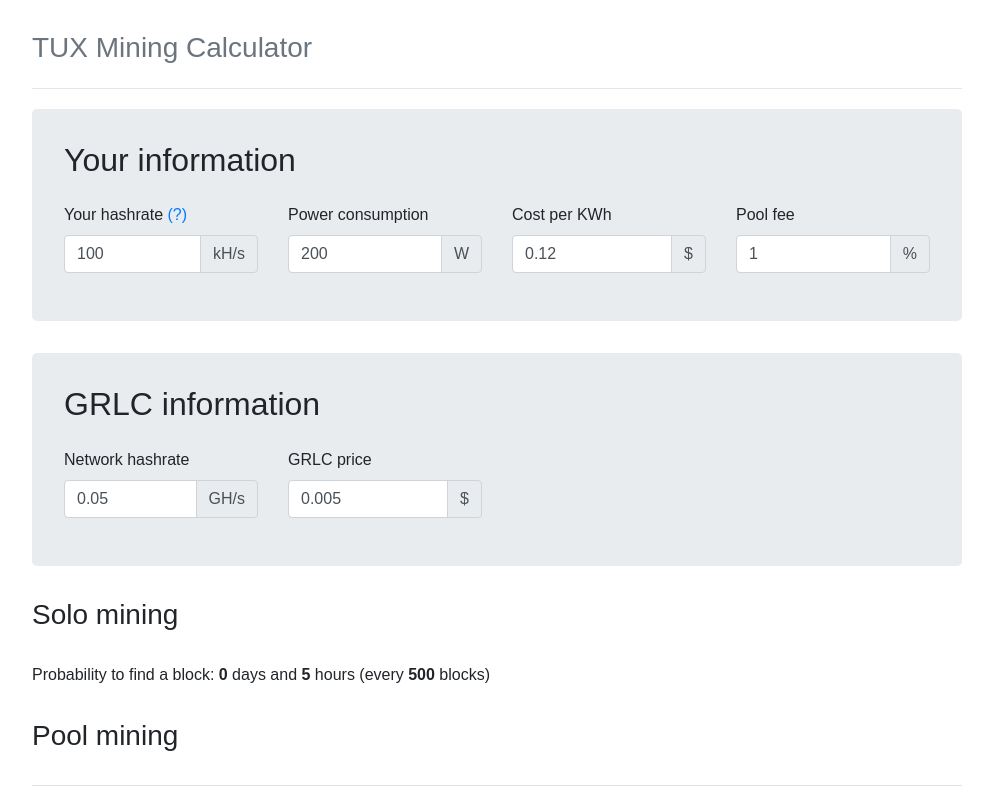
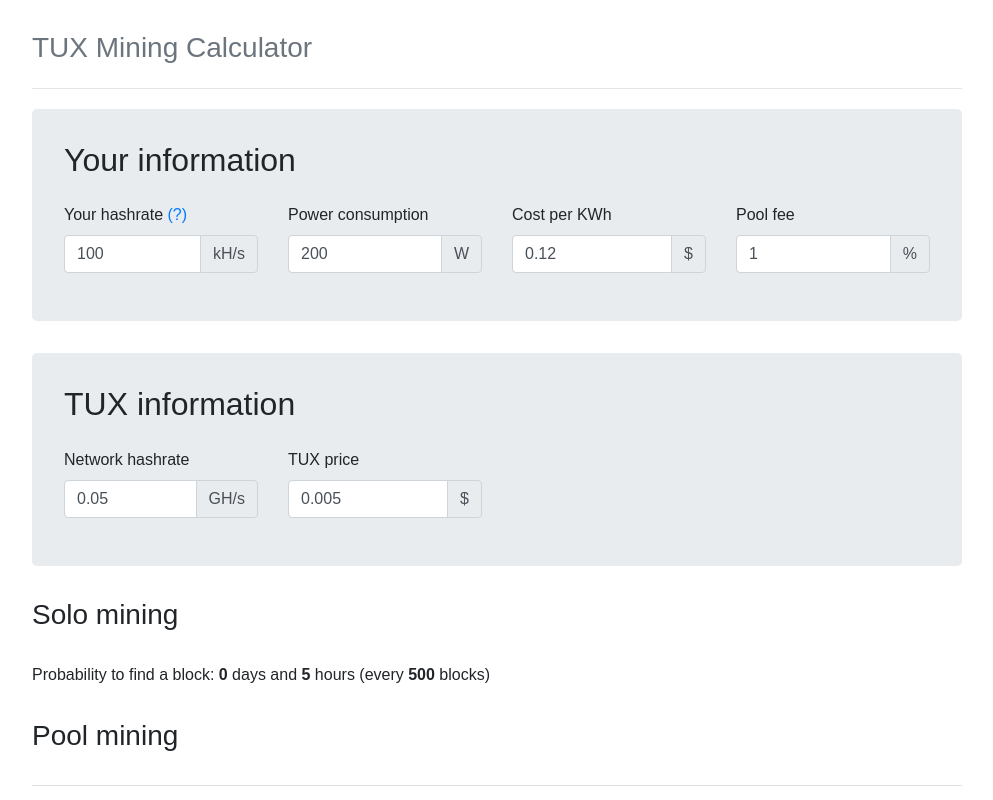
Before and after one commit to yesiam77/grlc-calculator, a React (Create React App) app: page / in a window 1280 px wide. Shown: the top 800 px of the page, without its empty margins (143-1136 px from the left). Built offline with nearby package versions, Linux system fonts and the light colour scheme; no server answers.

Commit message:
Update App.js

```diff
--- a/src/App.js
+++ b/src/App.js
@@ -147,7 +147,7 @@
         </Jumbotron>
 
         <Jumbotron style={{padding: '2rem'}}>
-          <h2>GRLC information</h2>
+          <h2>TUX information</h2>
           <Form style={{paddingTop: '1rem'}}>
             <Row>
               <Col>
@@ -163,7 +163,7 @@
               </Col>
               <Col>
                 <FormGroup>
-                  <Label for="cost">GRLC price</Label>
+                  <Label for="cost">TUX price</Label>
                   <InputGroup>
                     <Input name="cost" id="cost" value={this.state.price} onChange={this.priceChange} />
                     <InputGroupAddon className='input-group-append'>
```
